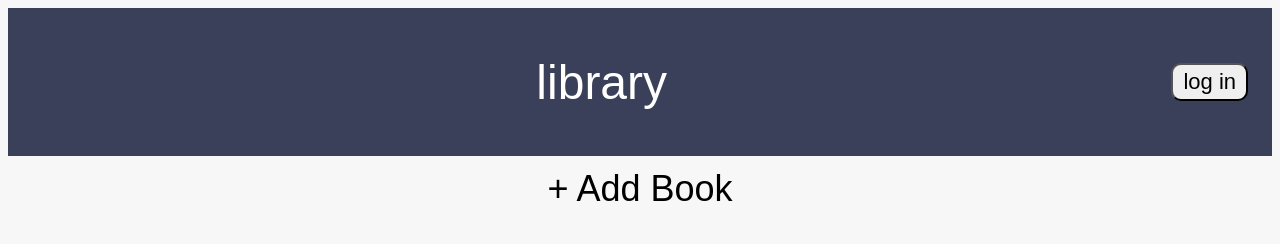
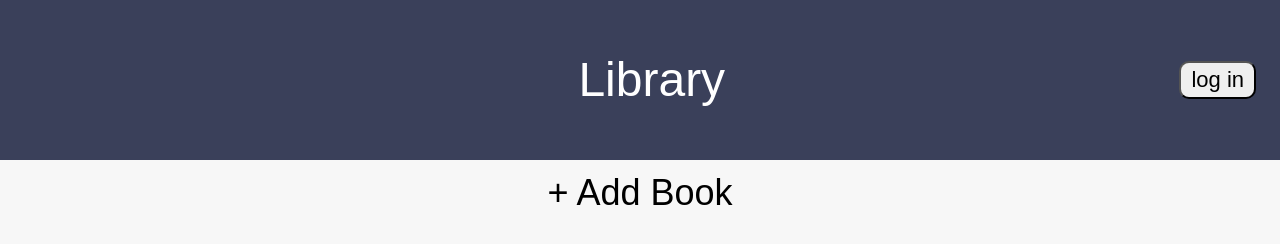
Before and after one commit to Gaurish17sharma/Library, a plain HTML site: page index.html in a window 1280 px wide. Drawn offline with Linux system fonts and the light colour scheme.

Commit message:
Edit index.html and style.css

```diff
--- a/index.html
+++ b/index.html
@@ -5,12 +5,13 @@
     <meta http-equiv="X-UA-Compatible" content="IE=edge" />
     <meta name="viewport" content="width=device-width, initial-scale=1.0" />
     <link rel="stylesheet" href="style.css" />
+    <link rel="stylesheet" href="normalize.css" />
     <script src="script.js" defer></script>
     <title>The Library</title>
   </head>
   <body>
     <div class="header">
-      <div>library</div>
+      <div>Library</div>
       <button class="loginBtn">log in</button>
     </div>
 
--- a/style.css
+++ b/style.css
@@ -10,12 +10,12 @@
     justify-content: space-between;
     align-items: center;
     background-color: #3a405a;
-    height: 100px;
+    height: 160px;
     color: white;
     padding: 24px;
   }
   .header > div {
-    margin: 0px auto;
+    margin-left: 45%;
   }
   .loginBtn {
     font-size: 22px;
@@ -23,6 +23,7 @@
     border-radius: 10px;
     padding-left: 10px;
     padding-right: 10px;
+    cursor: pointer;
   }
   .container {
     background-color: #f7f7f7;
@@ -123,6 +124,7 @@
     font-size: 24px;
     margin: 10px;
     border-radius: 6px;
+    cursor: pointer;
   }
   .read:hover {
     background-color: rgba(55, 161, 55, 0.7);
@@ -134,6 +136,7 @@
     font-size: 24px;
     margin: 10px;
     border-radius: 6px;
+    cursor: pointer;
   }
   .notRead:hover {
     background-color: rgba(255, 0, 0, 0.7);
@@ -147,6 +150,7 @@
     margin: 10px;
     border-radius: 6px;
     text-align: center;
+    cursor: pointer;
   }
   .removeButton:hover {
     background-color: red;
```
